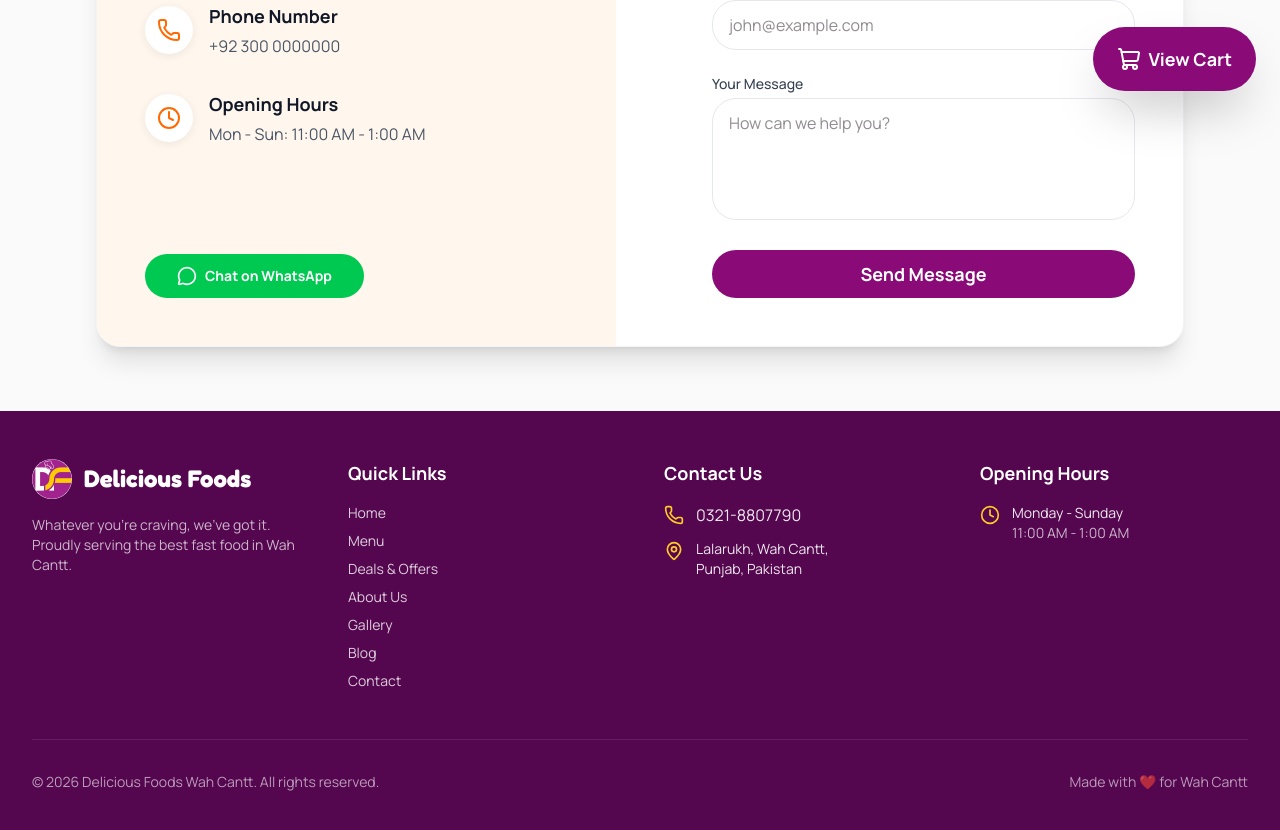
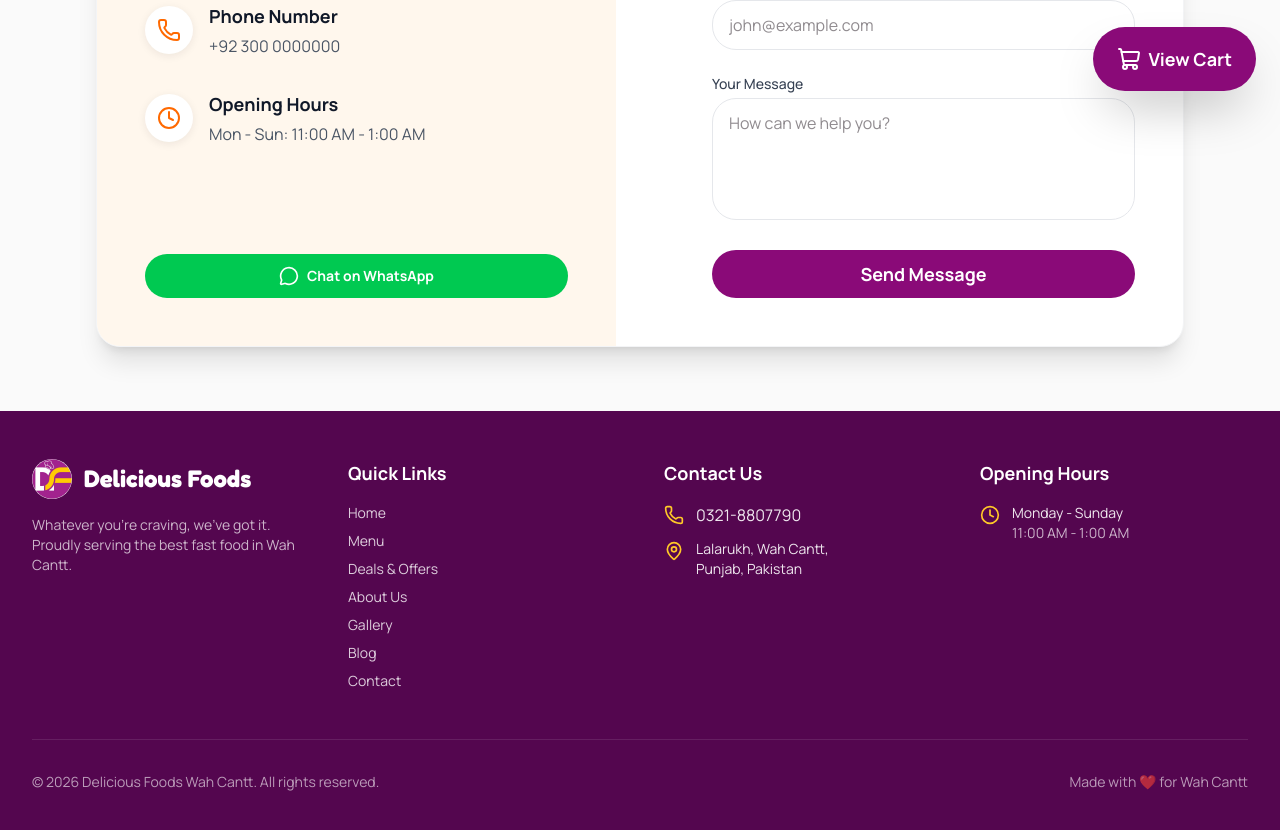
Before and after one commit to iamnaeemakhtar12-blip/Delicious-Foods, a Next.js app: page /contact in a window 1280 px wide. Shown: the part 685-1515 px from the top of the page. Built offline with nearby package versions, Linux system fonts and the light colour scheme.

Commit message:
fix: resolve Next.js build error in contact page

```diff
--- a/src/app/contact/page.tsx
+++ b/src/app/contact/page.tsx
@@ -66,11 +66,13 @@ export default function ContactPage() {
 
               <div className="mt-12">
                 <Button
+                  asChild
                   className="w-full sm:w-auto rounded-full font-bold px-8 bg-green-500 hover:bg-green-600 text-white flex items-center space-x-2"
-                  onClick={() => window.open('https://wa.me/923000000000', '_blank')}
                 >
-                  <MessageCircle className="w-5 h-5" />
-                  <span>Chat on WhatsApp</span>
+                  <a href="https://wa.me/923000000000" target="_blank" rel="noopener noreferrer">
+                    <MessageCircle className="w-5 h-5" />
+                    <span>Chat on WhatsApp</span>
+                  </a>
                 </Button>
               </div>
             </div>
@@ -78,7 +80,7 @@ export default function ContactPage() {
             {/* Right Side: Form */}
             <div className="p-10 md:p-12">
               <h3 className="text-2xl font-bold text-gray-900 mb-6">Send us a Message</h3>
-              <form className="space-y-6" onSubmit={(e) => e.preventDefault()}>
+              <form className="space-y-6">
                 <div>
                   <label htmlFor="name" className="block text-sm font-medium text-gray-700 mb-1">Full Name</label>
                   <input
@@ -106,7 +108,7 @@ export default function ContactPage() {
                     placeholder="How can we help you?"
                   ></textarea>
                 </div>
-                <Button type="submit" className="w-full rounded-xl font-bold py-6 text-lg">
+                <Button type="button" className="w-full rounded-xl font-bold py-6 text-lg">
                   Send Message
                 </Button>
               </form>
```
